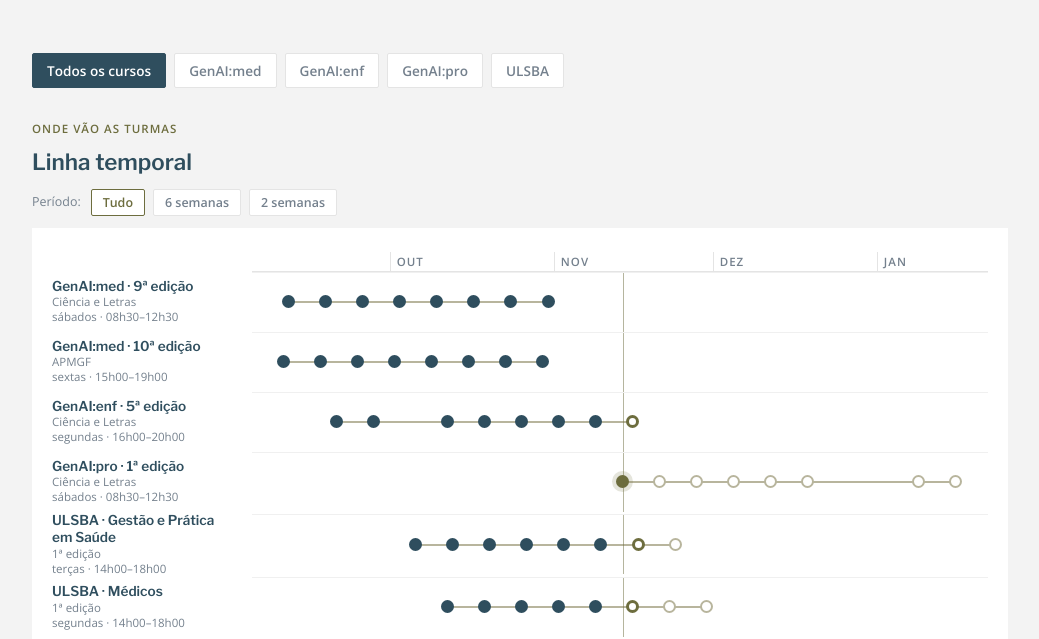
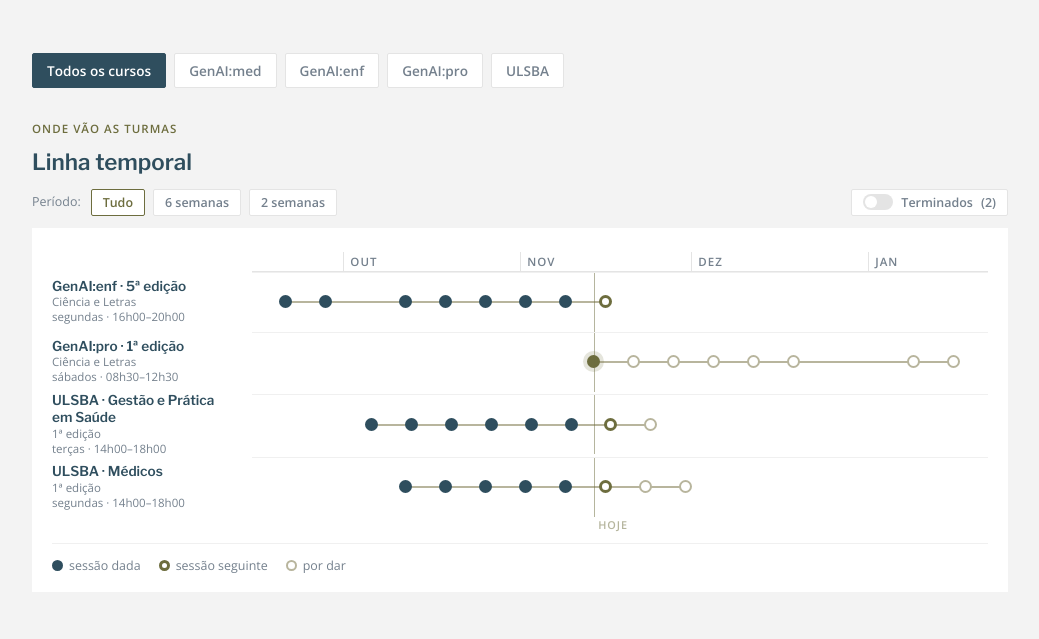
Before and after one commit to hasp7/cel-genai-med, a plain HTML site: page index.html in a window 1280 px wide. Shown: the part 190-829 px from the top of the page, without its empty margins (120-1159 px from the left). Drawn offline with nearby package versions, Linux system fonts and the light colour scheme.

Commit message:
feat(landing): interruptor "Terminados" na linha temporal; ?v= nos assets
- Edições cuja última sessão já passou ficam escondidas por omissão; o
  interruptor volta a mostrá-las e diz quantas são no filtro atual. A escala
  "Tudo" ajusta-se às edições visíveis. Escolha guardada em localStorage.
- edicoes.js e landing.css com ?v= para não ficarem presos na cache do
  Pages (max-age=600) depois de uma atualização.

Co-Authored-By: Claude Opus 5.5 <noreply@anthropic.com>

```diff
--- a/index.html
+++ b/index.html
@@ -4,7 +4,7 @@
 <meta charset="utf-8">
 <meta name="viewport" content="width=device-width, initial-scale=1">
 <title>Cursos GenAI — Ciência e Letras</title>
-<link rel="stylesheet" href="shared/landing.css">
+<link rel="stylesheet" href="shared/landing.css?v=2026-11-14b">
 </head>
 <body>
 <div class="wrap">
@@ -126,7 +126,9 @@
 
 </div>
 
-<script src="shared/edicoes.js"></script>
+<!-- ?v= força o browser a ir buscar a versão nova (o Pages serve com max-age=600).
+     Mudar a data sempre que o edicoes.js ou o landing.css mudarem. -->
+<script src="shared/edicoes.js?v=2026-11-14b"></script>
 <script>
 (function () {
   'use strict';
@@ -157,6 +159,15 @@
   /* `dias` recorta uma janela a partir de três dias antes de hoje; sem `dias`, a escala
      apanha tudo. A janela é sempre virada para a frente — a página serve para ver o que
      vem, não para rever o que passou. */
+  /* Edições terminadas (última sessão antes de hoje): escondidas por omissão, para a linha
+     temporal mostrar só o que está a decorrer ou por começar. O interruptor junto ao período
+     volta a mostrá-las; a escolha fica neste browser. */
+  var CHAVE_TERMINADOS = 'cel-tl-terminados';
+  var terminados = false;
+  try { terminados = localStorage.getItem(CHAVE_TERMINADOS) === '1'; } catch (e) {}
+
+  function terminou(ed) { return dia(ed.sessoes[ed.sessoes.length - 1].data) < HOJE; }
+
   var JANELAS = [
     { id: 'tudo', rotulo: 'Tudo' },
     { id: '6s', rotulo: '6 semanas', dias: 42 },
@@ -164,15 +175,18 @@
   ];
   var janela = 'tudo';
 
-  var todas = [];
-  EDICOES.forEach(function (ed) { ed.sessoes.forEach(function (s) { todas.push(dia(s.data)); }); });
-  var PRIMEIRA = new Date(Math.min.apply(null, todas));
-  var ULTIMA = new Date(Math.max.apply(null, todas));
-
   var ini, fim, span;
 
-  function limites() {
+  /* Em "Tudo", a escala vai da primeira à última sessão das edições visíveis: esconder as
+     terminadas encolhe-a para o que interessa. */
+  function limites(eds) {
     var j = JANELAS.filter(function (x) { return x.id === janela; })[0];
+    var todas = [];
+    (eds.length ? eds : EDICOES).forEach(function (ed) {
+      ed.sessoes.forEach(function (s) { todas.push(dia(s.data)); });
+    });
+    var PRIMEIRA = new Date(Math.min.apply(null, todas));
+    var ULTIMA = new Date(Math.max.apply(null, todas));
     if (!j.dias) {
       ini = new Date(PRIMEIRA); ini.setDate(ini.getDate() - 6);
       fim = new Date(ULTIMA); fim.setDate(fim.getDate() + 6);
@@ -192,7 +206,15 @@
   /* ---------------- linha temporal ---------------- */
 
   function desenhaTimeline(curso) {
-    limites();
+    var doCurso = EDICOES.filter(function (ed) { return curso === 'todos' || ed.curso === curso; });
+    var visiveis = doCurso.filter(function (ed) { return terminados || !terminou(ed); });
+    var nTerminadas = doCurso.filter(terminou).length;
+    var sw = document.getElementById('sw-terminados');
+    sw.setAttribute('aria-checked', String(terminados));
+    sw.querySelector('.n').textContent = nTerminadas ? ' (' + nTerminadas + ')' : '';
+    sw.disabled = !nTerminadas;
+
+    limites(visiveis);
     var alvo = document.getElementById('timeline');
     alvo.innerHTML = '';
     /* Janela curta espalha poucas sessões por muito espaço; a régua passa de meses a semanas
@@ -217,7 +239,6 @@
     }
     alvo.appendChild(escala);
 
-    var visiveis = EDICOES.filter(function (ed) { return curso === 'todos' || ed.curso === curso; });
     var dentro = HOJE >= ini && HOJE <= fim;
 
     visiveis.forEach(function (ed, idx) {
@@ -273,7 +294,9 @@
     });
 
     if (!visiveis.length) {
-      alvo.appendChild(texto(cria('p', 'vazio'), 'Sem edições a decorrer neste curso.'));
+      alvo.appendChild(texto(cria('p', 'vazio'), nTerminadas
+        ? 'Sem edições a decorrer neste curso. Liga "Terminados" para ver as anteriores.'
+        : 'Sem edições a decorrer neste curso.'));
       return;
     }
 
@@ -397,6 +420,20 @@
   });
   zoom.querySelector('button[data-janela="tudo"]').setAttribute('aria-pressed', 'true');
 
+  var sw = cria('button', 'tl-switch');
+  sw.type = 'button';
+  sw.id = 'sw-terminados';
+  sw.setAttribute('role', 'switch');
+  sw.setAttribute('aria-checked', String(terminados));
+  sw.innerHTML = '<span class="trilho" aria-hidden="true"></span>Terminados<span class="n"></span>';
+  sw.title = 'Mostrar as edições que já terminaram';
+  sw.addEventListener('click', function () {
+    terminados = !terminados;
+    try { localStorage.setItem(CHAVE_TERMINADOS, terminados ? '1' : '0'); } catch (e) {}
+    desenhaTimeline(actual);
+  });
+  zoom.appendChild(sw);
+
   aplica('todos');
 })();
 </script>
--- a/shared/landing.css
+++ b/shared/landing.css
@@ -237,6 +237,51 @@ footer img { height: 28px; opacity: 0.7; }
   border-color: var(--cel-secondary);
 }
 
+/* ---- interruptor das edições terminadas ---- */
+
+.tl-switch {
+  display: inline-flex;
+  align-items: center;
+  gap: 8px;
+  margin-left: auto;
+  font-family: var(--body-font);
+  font-size: 0.78rem;
+  font-weight: 600;
+  color: var(--cel-slate);
+  background: none;
+  border: 0;
+  padding: 4px 2px;
+  cursor: pointer;
+}
+
+.tl-switch .trilho {
+  position: relative;
+  width: 30px;
+  height: 16px;
+  border-radius: 8px;
+  background: #E4E4E4;
+  transition: background .15s;
+}
+
+.tl-switch .trilho::after {
+  content: "";
+  position: absolute;
+  top: 2px;
+  left: 2px;
+  width: 12px;
+  height: 12px;
+  border-radius: 50%;
+  background: var(--cel-white);
+  transition: transform .15s;
+}
+
+.tl-switch[aria-checked="true"] { color: var(--cel-secondary); }
+.tl-switch[aria-checked="true"] .trilho { background: var(--cel-secondary); }
+.tl-switch[aria-checked="true"] .trilho::after { transform: translateX(14px); }
+.tl-switch:hover:not(:disabled) { color: var(--cel-primary); }
+.tl-switch:disabled { opacity: .45; cursor: default; }
+.tl-switch:focus-visible { outline: 2px solid var(--cel-secondary); outline-offset: 2px; }
+
 /* ---- linha temporal ---- */
 
 .tl { background: var(--cel-white); padding: 24px 20px 16px; }
```
Also changed, not shown: 1 other file.
